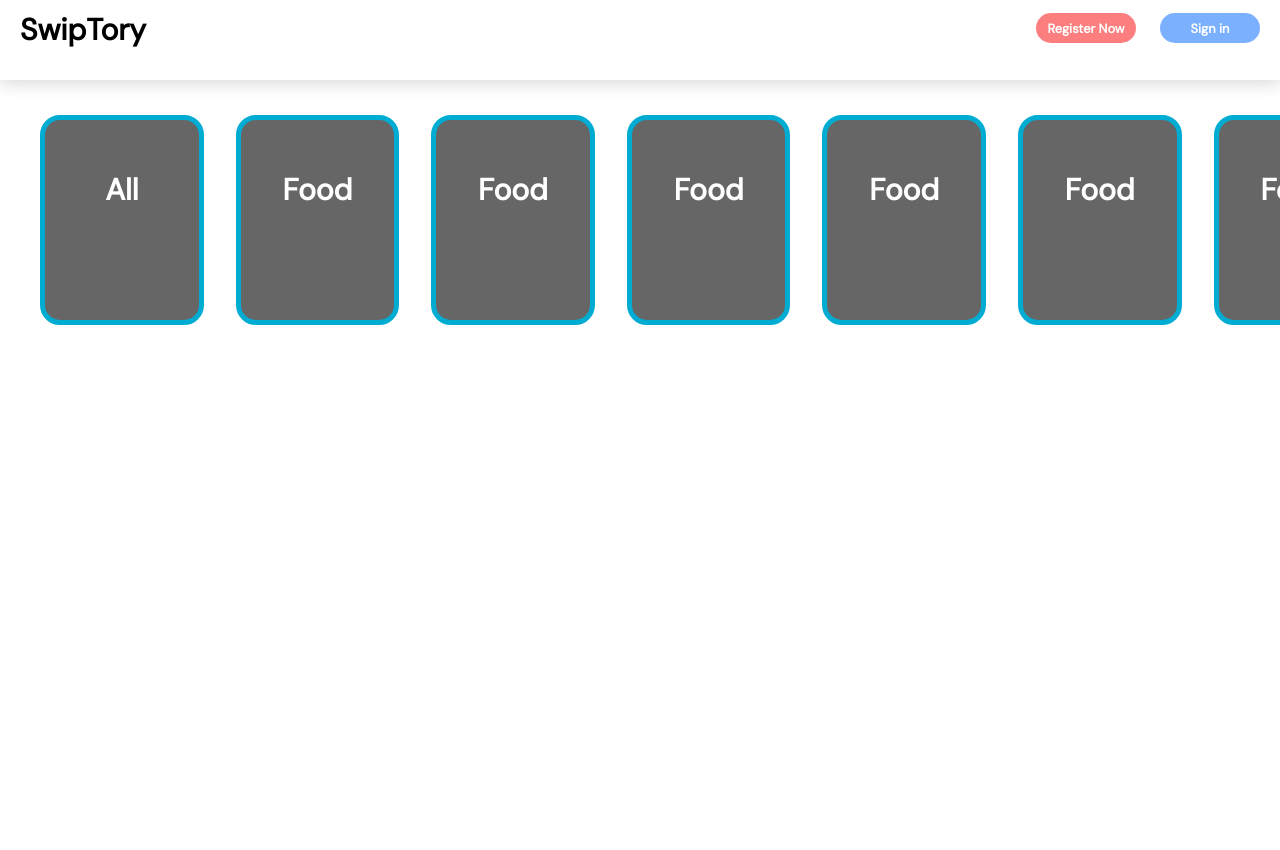
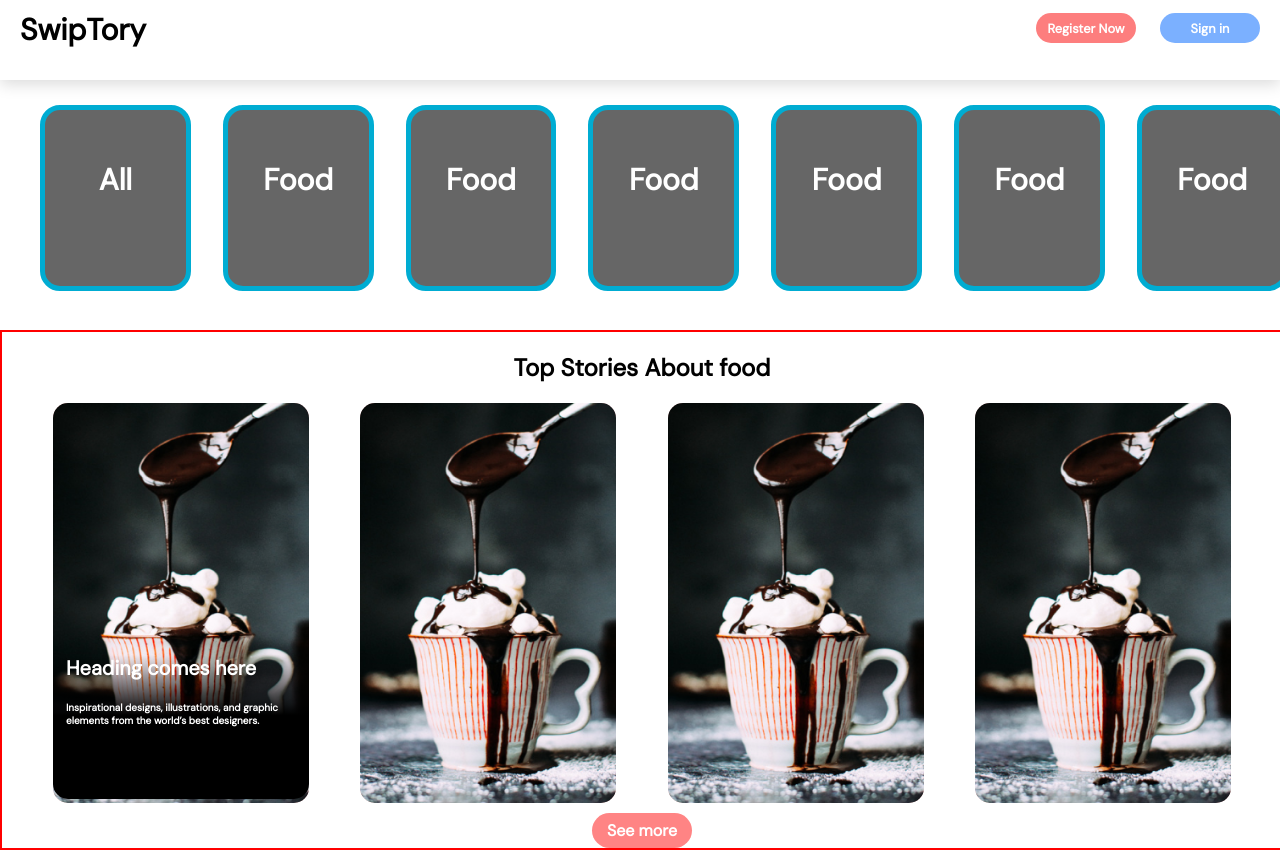
Before and after one commit to HIMANSHU498/Swiptory-frontend, a React (Create React App) app: page / in a window 1280 px wide. Before the commit the page ends 800 px from the top, so only its background shows below. Built offline with nearby package versions, Linux system fonts and the light colour scheme; a web font is replaced by a local one.

Commit message:
homepage ui done

```diff
--- a/src/components/Home/Home.css
+++ b/src/components/Home/Home.css
@@ -1,18 +1,18 @@
 .category-container {
   width: 100%;
   height: 30vh;
-  margin-top: 20px;
+  margin-top: 10px;
   display: flex;
   flex-wrap: nowrap;
-  overflow-x: scroll;
+  overflow-x: hidden;
   padding: 15px 40px;
   box-sizing: border-box;
   gap: 2rem;
 }
 
 .category-box {
-  flex: 0 0 12vw;
-  height: 25vh;
+  flex: 0 0 11vw;
+  height: 22vh;
   border-radius: 20px;
   border: 5px solid #00acd2;
   background: rgba(0, 0, 0, 0.6);
@@ -28,3 +28,83 @@
   font-weight: 700;
   line-height: normal;
 }
+.stories-container {
+  display: flex;
+  flex-direction: column;
+  align-items: center;
+  width: 100vw;
+  margin-top: 0px;
+  border: 2px solid red;
+}
+.category-title {
+  text-align: center;
+  color: #000;
+  text-align: center;
+  font-family: DM Sans;
+  font-size: 1.5rem;
+  font-style: normal;
+  font-weight: 700;
+  line-height: normal;
+}
+.story-box {
+  width: 100vw;
+  display: flex;
+  flex-wrap: wrap;
+  justify-content: space-evenly;
+}
+.story-card {
+  width: 20vw;
+  height: 50vh;
+  background: rgb(255, 196, 196);
+  border-radius: 15px;
+}
+.story-card img {
+  position: absolute;
+  width: 20vw;
+  height: 50vh;
+  border-radius: 15px;
+}
+.story-title {
+  color: #fff;
+  font-family: DM Sans;
+  font-size: 20px;
+  font-style: normal;
+  font-weight: 700;
+  line-height: normal;
+
+  margin-left: 1vw;
+}
+.story-description {
+  margin-left: 1vw;
+
+  color: #fff;
+  font-family: DM Sans;
+  font-size: 10px;
+  font-style: normal;
+  font-weight: 700;
+  line-height: normal;
+}
+.dark-shadow {
+  border-radius: 15px;
+  top: 29vh;
+  position: relative;
+  width: 20vw;
+  height: 18vh;
+  background: linear-gradient(360deg, #000 58.26%, rgba(0, 0, 0, 0) 100%);
+}
+.see-more {
+  width: 100px;
+  height: 35px;
+  margin-top: 10px;
+  border-radius: 20px;
+  background: #ff8484;
+  border: none;
+  color: #fff;
+  text-align: center;
+  font-family: DM Sans;
+  font-size: 1rem;
+  font-style: normal;
+  font-weight: 700;
+  line-height: normal;
+  cursor: pointer;
+}
--- a/src/components/Home/Home.jsx
+++ b/src/components/Home/Home.jsx
@@ -1,5 +1,6 @@
 import React from "react";
 import "./Home.css";
+import foodImg from "./../../assets/Food.png";
 const Home = () => {
   return (
     <>
@@ -36,6 +37,46 @@ const Home = () => {
             <h1 className="category-name">Food</h1>
           </div>
         </div>
+        <div className="stories-container">
+          <h2 className="category-title">Top Stories About food</h2>
+          <div className="story-box">
+            <div className="story-card">
+              <img src={foodImg} alt="foodpic" />
+              <div className="dark-shadow">
+                <h3 className="story-title">Heading comes here</h3>
+                <h4 className="story-description">
+                  Inspirational designs, illustrations, and graphic elements
+                  from the world’s best designers.
+                </h4>
+              </div>
+            </div>
+            <div className="story-card">
+              <img src={foodImg} alt="foodpic" />
+              <h3 className="story-title">Heading comes here</h3>
+              <h4 className="story-description">
+                Inspirational designs, illustrations, and graphic elements from
+                the world’s best designers.
+              </h4>
+            </div>
+            <div className="story-card">
+              <img src={foodImg} alt="foodpic" />
+              <h3 className="story-title">Heading comes here</h3>
+              <h4 className="story-description">
+                Inspirational designs, illustrations, and graphic elements from
+                the world’s best designers.
+              </h4>
+            </div>
+            <div className="story-card">
+              <img src={foodImg} alt="foodpic" />
+              <h3 className="story-title">Heading comes here</h3>
+              <h4 className="story-description">
+                Inspirational designs, illustrations, and graphic elements from
+                the world’s best designers.
+              </h4>
+            </div>
+          </div>
+          <button className="see-more">See more</button>
+        </div>
       </div>
     </>
   );
```
Also changed, not shown: src/assets/Food.png (added).
